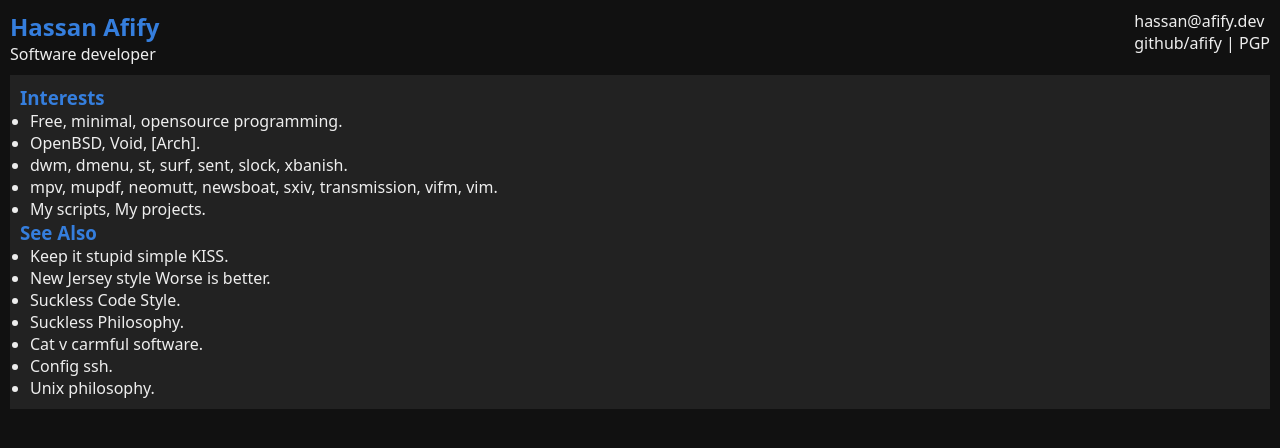
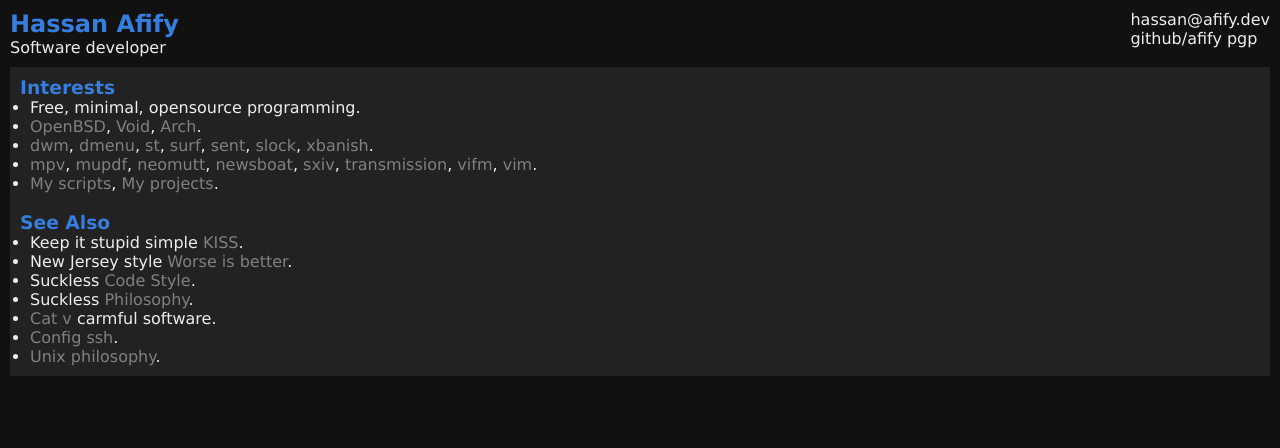
Before and after one commit to Afify/afify.github.io, a Jekyll site: the page built from index.md, in a window 1280 px wide. Shown: the top 448 px of the page. Built offline with Jekyll 4.4.1, drawn with Linux system fonts in a browser that asks for light colours.

Commit message:
[fix] links, li a colors

```diff
--- a/_layouts/default.html
+++ b/_layouts/default.html
@@ -11,11 +11,12 @@
 		<meta name="apple-mobile-web-app-capable" content="yes">
 		<style>
 			html{background-color:#111 !important;color:#eee !important;}
-			body{width:100%;margin-top:0px;margin-left:auto;margin-right:auto; font-family: "Noto Sans", "Arial", sans-serif; font-size: 1em;}
+			body{width:100%;margin-top:0px;margin-left:auto;margin-right:auto; font-family: "Verdana", sans-serif; font-size: 1em;}
 			header{margin:10px}
 			article{clear:both;padding:10px;padding-top:10px;margin:10px;margin-bottom:40px;background-color:#222 !important;}
 			a{color: #eee !important; text-decoration: none;}
 			li{margin-left:10px;}
+			li a {color: #808080 !important;}
 			h2 a,h3{color: #357edd !important;}
 			h2,h3,ul{margin:0px;padding:0px;}
 			p code {font-weight: 700;}
@@ -32,7 +33,7 @@
 			<a  href="mailto:hassan@afify.dev">hassan@afify.dev</a>
 			<br>
 			<a href="https://github.com/afify/">github/afify</a>
-			<a href="./pgp"> | PGP</a>
+			<a href="./pgp"> pgp</a>
 		</header>
 		{{ content }}
 	</body>
--- a/index.md
+++ b/index.md
@@ -9,7 +9,7 @@
 - [dwm], [dmenu], [st], [surf], [sent], [slock], [xbanish].
 - [mpv], [mupdf], [neomutt], [newsboat], [sxiv], [transmission], [vifm], [vim].
 - [My scripts], [My projects].
-<br>
+<br><br>
 
 ### See Also
 - Keep it stupid simple [KISS].
```
Also changed, not shown: other parts of index.md (+1 -1 lines).
